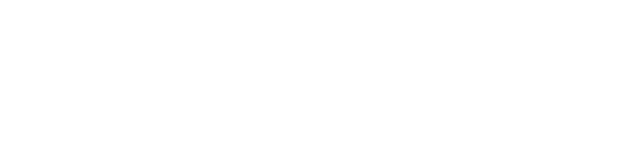
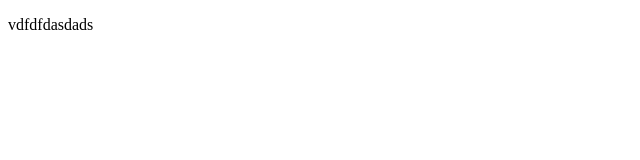
Before and after one commit to ireallyhatemakinggitlabprojectsbutistil/true-website-relalyl, a plain HTML site: page index.html in a window 1280 px wide. Shown: the whole page, without its empty margins (0-640 px from the left). Drawn offline with Linux system fonts and the light colour scheme.

Commit message:
Update index.html

```diff
--- a/index.html
+++ b/index.html
@@ -1 +1,7 @@
  <!DOCTYPE HTML>
+<p>vdfdfdasdads</p>
+<style>
+ :root {
+  --primary-color: #4c4cff;
+ }
+</style>
```
